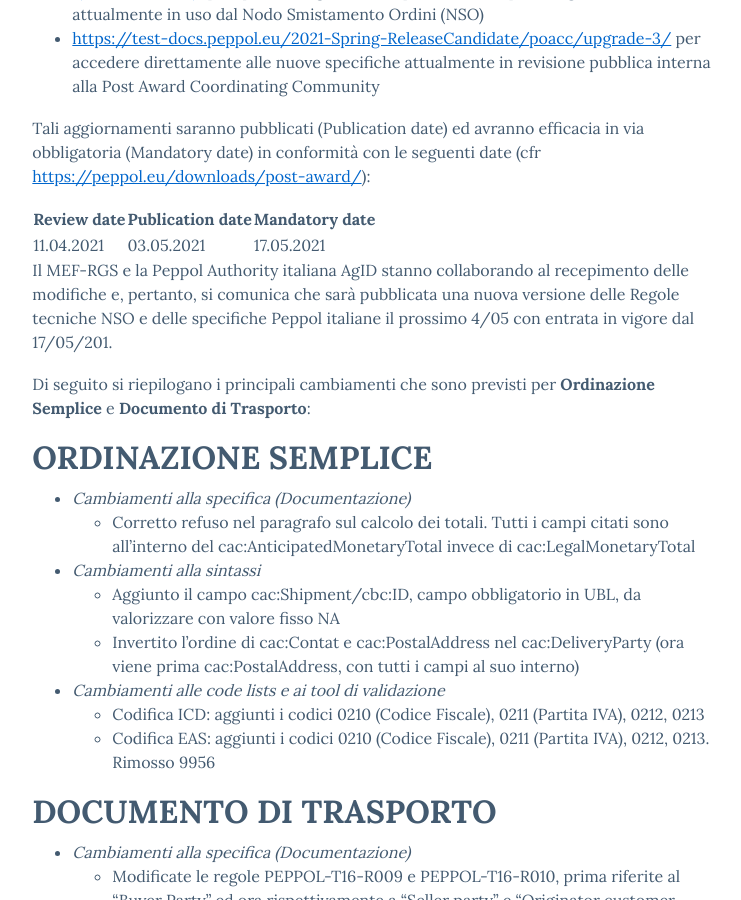
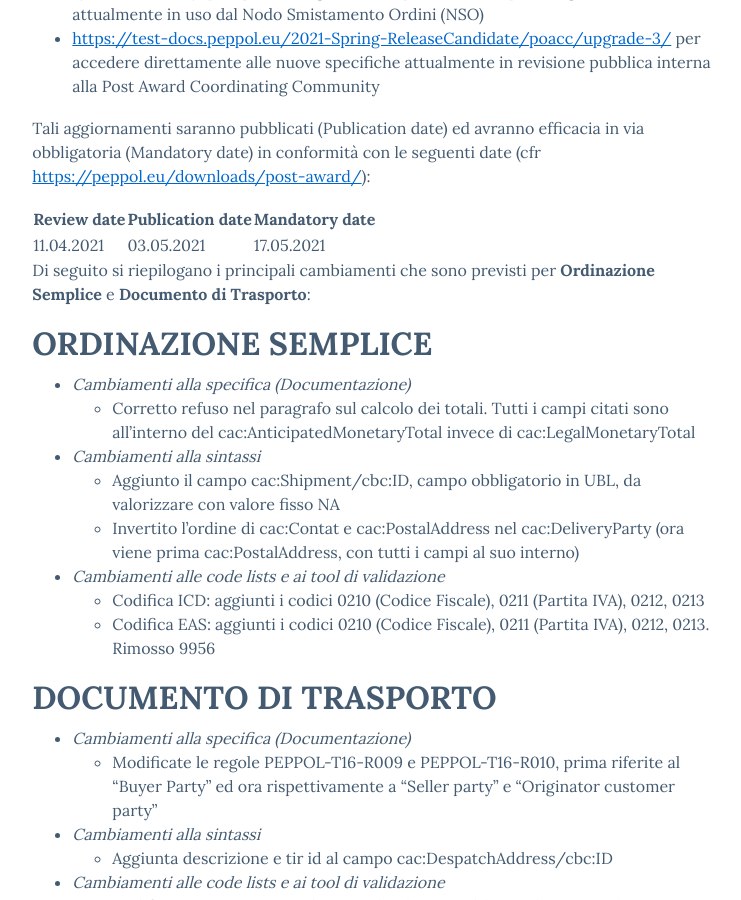
Before and after one commit to realeroberto/peppol.agid.gov.it, a Jekyll site: the page built from it/_posts/news/2021-04-21-spring-release-2021.md, in a window 1280 px wide and 900 px high, scrolled down 572 px. Shown: the whole window, without its empty margins (267-1008 px from the left). Built offline with Jekyll 4.4.1, drawn with Linux system fonts in a browser that asks for light colours; comment, search, counter and statistics services are not loaded.

Commit message:
Edit news.

```diff
--- a/it/_posts/news/2021-04-21-spring-release-2021.md
+++ b/it/_posts/news/2021-04-21-spring-release-2021.md
@@ -27,11 +27,6 @@
 | Review date | Publication date | Mandatory date |
 |-------------|------------------|----------------|
 | 11.04.2021  | 03.05.2021       | 17.05.2021     |
-
-Il MEF-RGS e la Peppol Authority italiana AgID stanno collaborando al
-recepimento delle modifiche e, pertanto, si comunica che sarà pubblicata una
-nuova versione delle Regole tecniche NSO e delle specifiche Peppol italiane il
-prossimo 4/05 con entrata in vigore dal 17/05/201.
 
 Di seguito si riepilogano i principali cambiamenti che sono previsti per
 **Ordinazione Semplice** e **Documento di Trasporto**:
```
